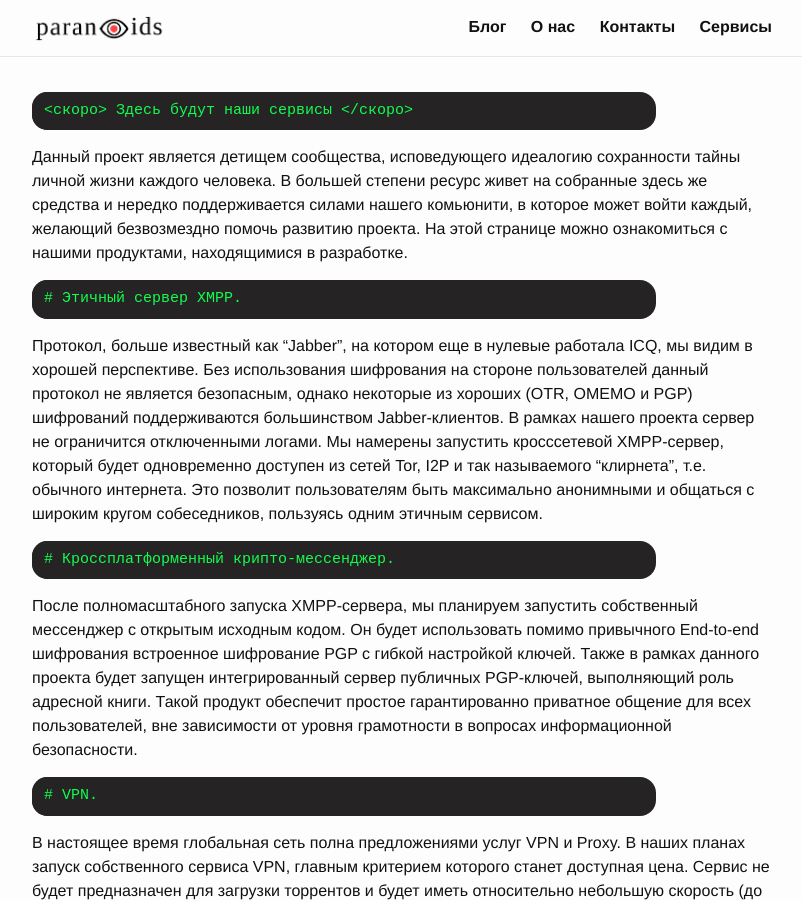
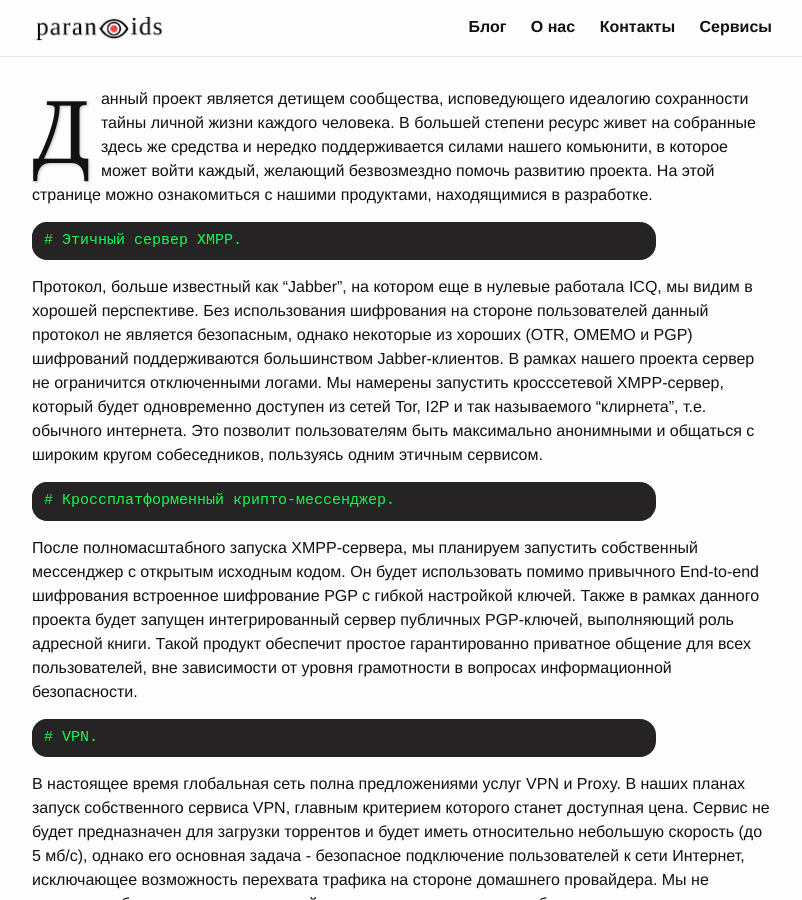
Before and after one commit to 2b7E1n6D0e5R7/2b7E1n6D0e5R7.github.io, a Jekyll site: the page built from _pages/services.md, in a window 1280 px wide and 900 px high. Shown: the whole window, without its empty margins (238-1040 px from the left). Built offline with Jekyll 4.4.1, drawn with Linux system fonts in a browser that asks for light colours.

Commit message:
Update services.md

````diff
--- a/_pages/services.md
+++ b/_pages/services.md
@@ -3,11 +3,7 @@ layout: default
 title: Сервисы
 permalink: /services/
 ---
-```
-<скоро> Здесь будут наши сервисы </скоро>
-```
-
-Данный проект является детищем сообщества, исповедующего идеалогию сохранности тайны личной жизни каждого человека. В большей степени ресурс живет на собранные здесь же средства и нередко поддерживается силами нашего комьюнити, в которое может войти каждый, желающий безвозмездно помочь развитию проекта. На этой странице можно ознакомиться с нашими продуктами, находящимися в разработке.
+<b class="bukvica">Д</b>анный проект является детищем сообщества, исповедующего идеалогию сохранности тайны личной жизни каждого человека. В большей степени ресурс живет на собранные здесь же средства и нередко поддерживается силами нашего комьюнити, в которое может войти каждый, желающий безвозмездно помочь развитию проекта. На этой странице можно ознакомиться с нашими продуктами, находящимися в разработке.
 ```
 # Этичный сервер XMPP.
 ```
````
